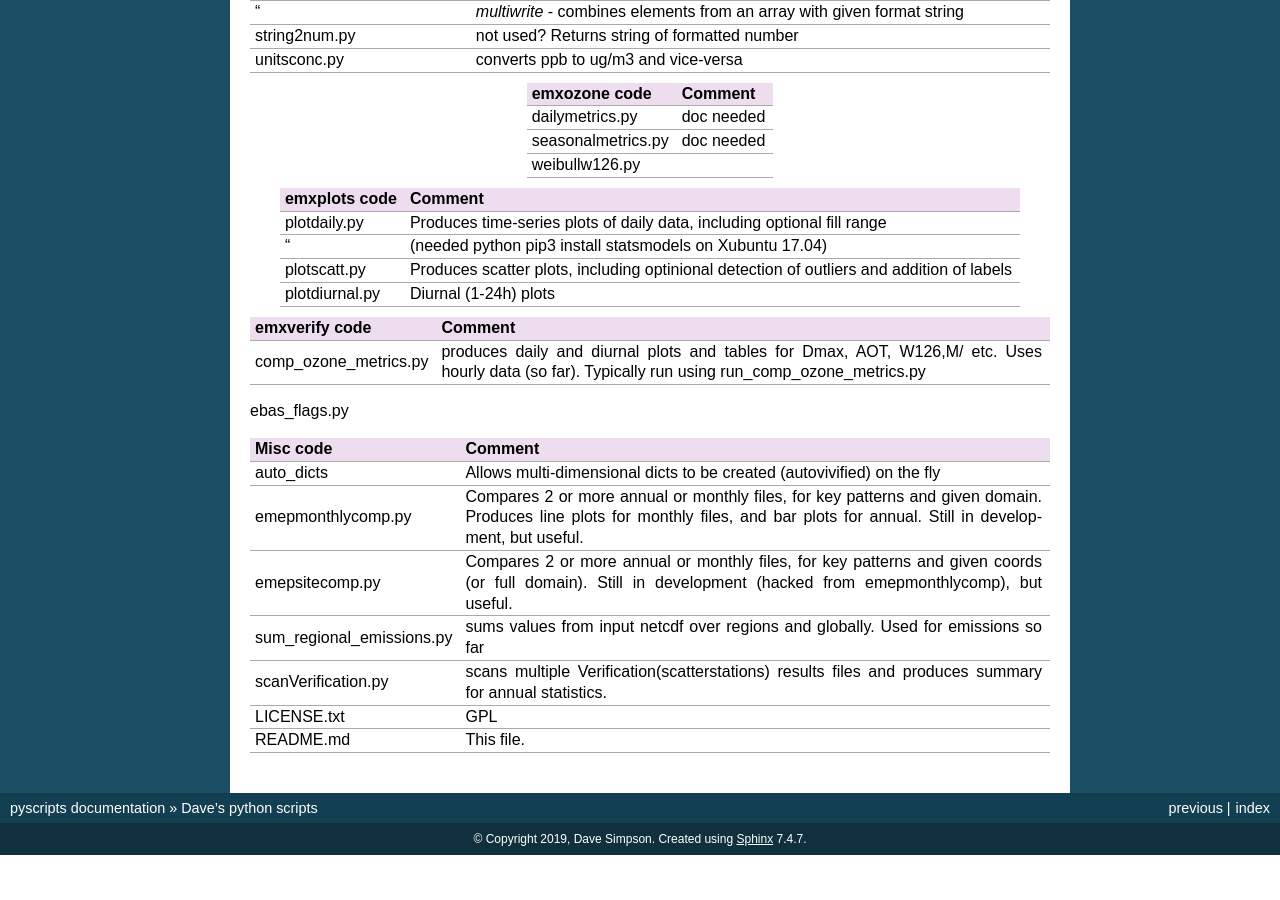
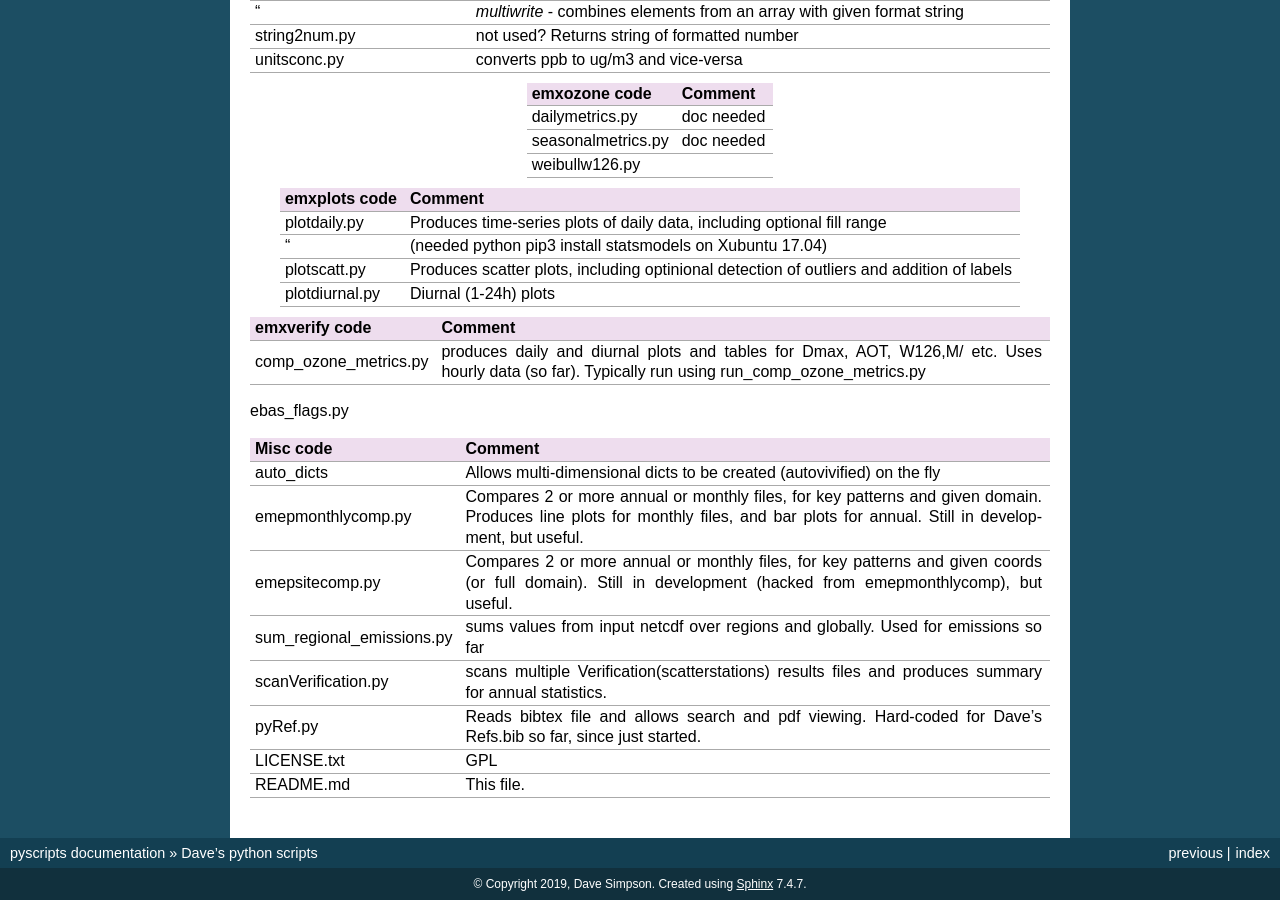
Before and after one commit to mifads/pyscripts, a Sphinx documentation site: the page built from doc/pyscripts_intro.rst, in a window 1280 px wide and 900 px high, scrolled down 1258 px. Built offline with Sphinx 7.4.7, drawn with Linux system fonts in a browser that asks for light colours; before the commit the page ends 2113 px from its top, so only the background shows below that.

Commit message:
Adding pyRef.py info

```diff
--- a/doc/pyscripts_intro.rst
+++ b/doc/pyscripts_intro.rst
@@ -181,6 +181,10 @@
 |                            | files and produces summary for annual   |
 |                            | statistics.                             |
 +----------------------------+-----------------------------------------+
+| pyRef.py                   | Reads bibtex file and allows search and |
+|                            | pdf viewing. Hard-coded for Dave's      |
+|                            | Refs.bib so far, since just started.    |
++----------------------------+-----------------------------------------+
 | LICENSE.txt                | GPL                                     |
 +----------------------------+-----------------------------------------+
 | README.md                  | This file.                              |
```
